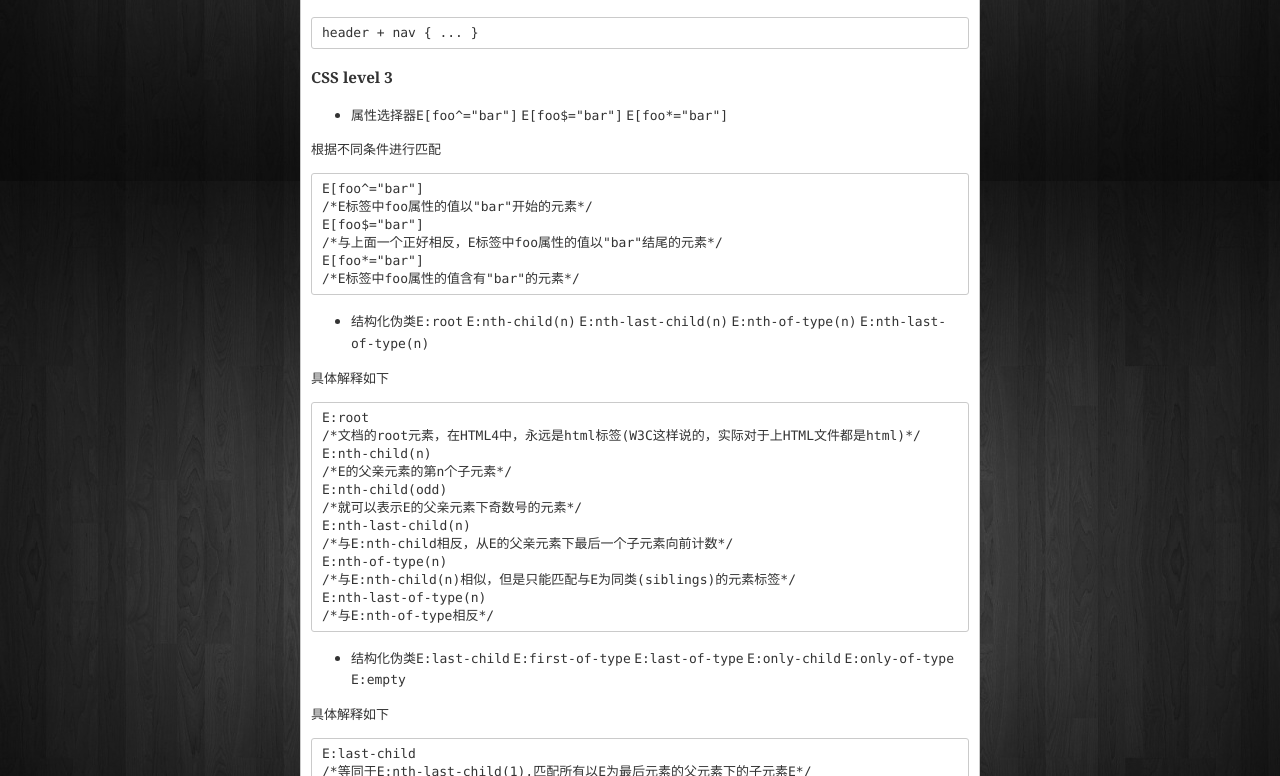
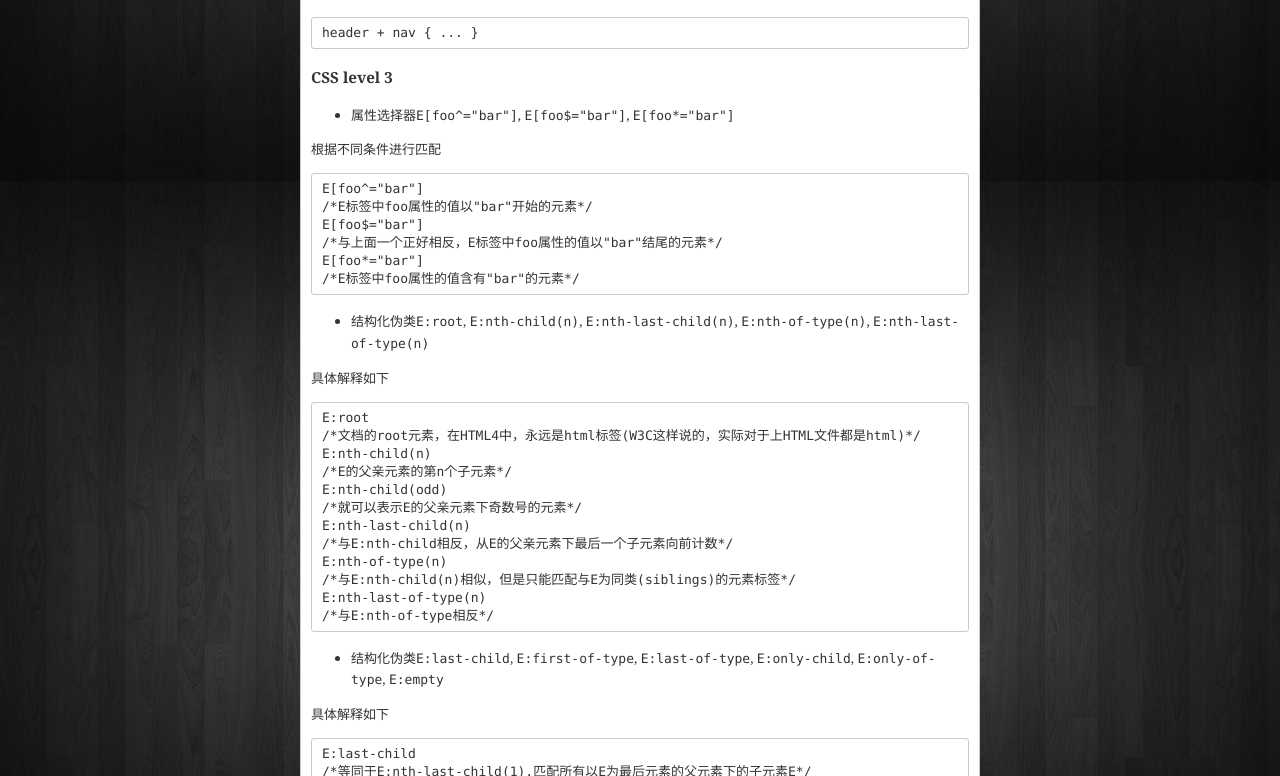
Before and after one commit to SFantasy/blog, a Jekyll site: the page built from _posts/2013-3-14-css-selector-note.markdown, in a window 1280 px wide and 1400 px high, scrolled down 2865 px. Shown: the part 154-930 px from the top of the window. Built offline with Jekyll 4.4.1, drawn with Linux system fonts in a browser that asks for light colours; Markdown is read by kramdown in place of the engine named in the settings; comment, search, counter and statistics services are not loaded.

Commit message:
Fix a blog style

```diff
--- a/_posts/2013-3-14-css-selector-note.markdown
+++ b/_posts/2013-3-14-css-selector-note.markdown
@@ -155,7 +155,7 @@ categories: Front-end-Dev
 
 ### CSS level 3
 
-* 属性选择器`E[foo^="bar"]` `E[foo$="bar"]` `E[foo*="bar"]`
+* 属性选择器`E[foo^="bar"]`, `E[foo$="bar"]`, `E[foo*="bar"]`
 
 根据不同条件进行匹配
 
@@ -166,7 +166,7 @@ categories: Front-end-Dev
     E[foo*="bar"]
     /*E标签中foo属性的值含有"bar"的元素*/
 
-* 结构化伪类`E:root` `E:nth-child(n)` `E:nth-last-child(n)` `E:nth-of-type(n)` `E:nth-last-of-type(n)`
+* 结构化伪类`E:root`, `E:nth-child(n)`, `E:nth-last-child(n)`, `E:nth-of-type(n)`, `E:nth-last-of-type(n)`
 
 具体解释如下
 
@@ -183,7 +183,7 @@ categories: Front-end-Dev
     E:nth-last-of-type(n)
     /*与E:nth-of-type相反*/
 
-* 结构化伪类`E:last-child` `E:first-of-type` `E:last-of-type` `E:only-child` `E:only-of-type` `E:empty`
+* 结构化伪类`E:last-child`, `E:first-of-type`, `E:last-of-type`, `E:only-child`, `E:only-of-type`, `E:empty`
 
 具体解释如下
 
```
